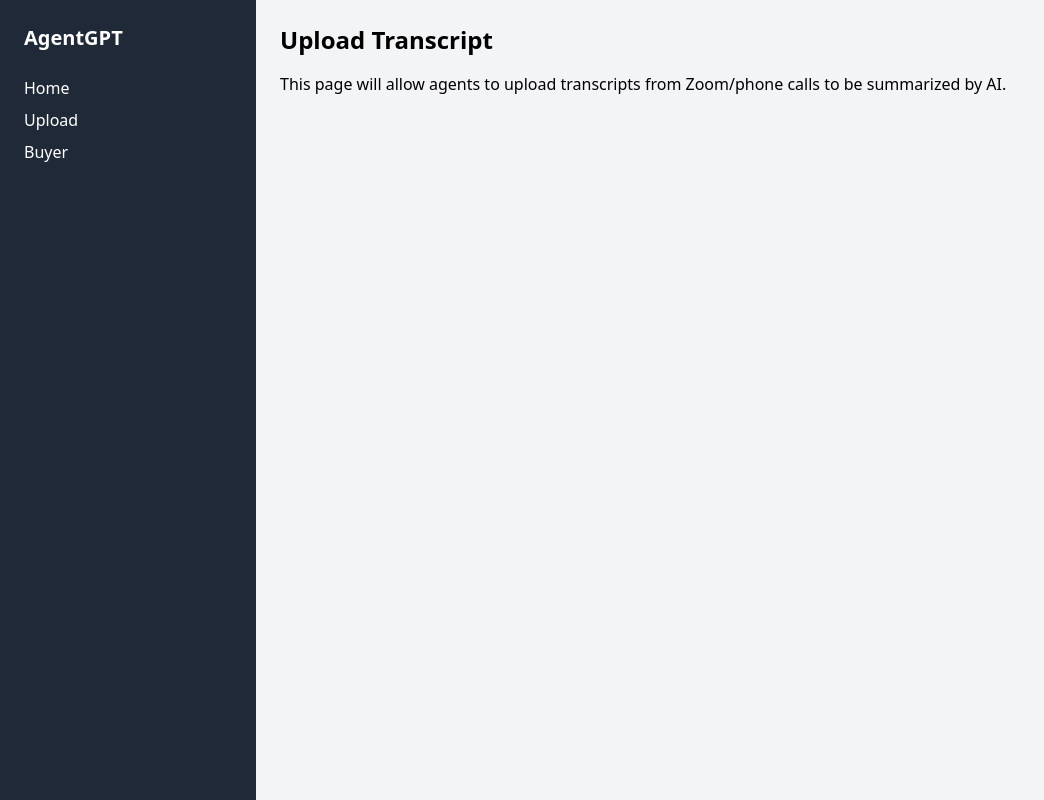
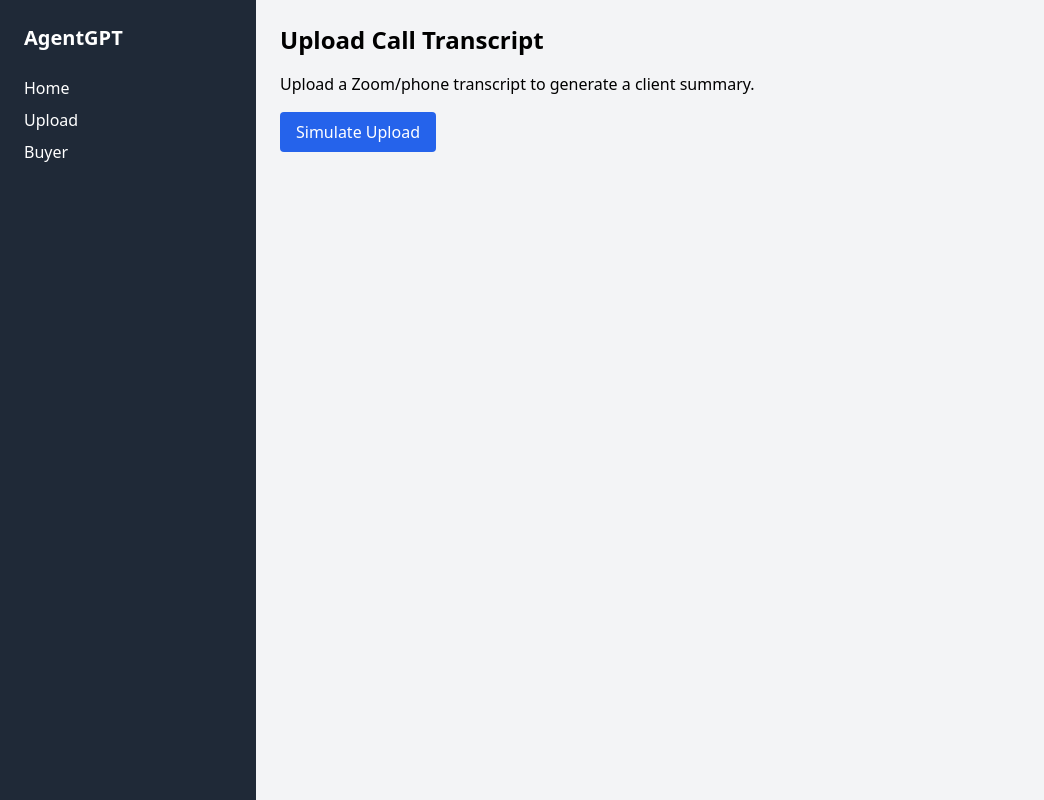
Before and after one commit to malsarraf98/agentgpt-prototype, a Next.js app: page /upload in a window 1280 px wide. Shown: the whole page, without its empty margins (0-1044 px from the left). Built offline with nearby package versions, Linux system fonts and the light colour scheme.

Commit message:
Update upload.js

```diff
--- a/pages/upload.js
+++ b/pages/upload.js
@@ -1,9 +1,49 @@
+import { useState } from "react";
 
 export default function Upload() {
+  const [summary, setSummary] = useState(null);
+
+  const handleUpload = () => {
+    // Mock summary for now — replace with actual GPT output later
+    setSummary({
+      clientType: "Buyer",
+      profile: "Young couple looking for a starter home in Newton around $1.5M.",
+      timeline: "Looking to purchase within 3–6 months.",
+      actionItems: [
+        "Send 5 recent comps under $1.6M in Newton.",
+        "Schedule follow-up call for next week.",
+        "Discuss lender pre-approval process."
+      ],
+      nextMeeting: "Next call: Friday at 10 AM to review comps and financing."
+    });
+  };
+
   return (
     <div>
-      <h1 className="text-2xl font-bold mb-4">Upload Transcript</h1>
-      <p>This page will allow agents to upload transcripts from Zoom/phone calls to be summarized by AI.</p>
+      <h1 className="text-2xl font-bold mb-4">Upload Call Transcript</h1>
+      <p className="mb-4">Upload a Zoom/phone transcript to generate a client summary.</p>
+      <button
+        onClick={handleUpload}
+        className="bg-blue-600 text-white px-4 py-2 rounded hover:bg-blue-700"
+      >
+        Simulate Upload
+      </button>
+
+      {summary && (
+        <div className="mt-6 border p-4 bg-white rounded shadow">
+          <h2 className="text-xl font-semibold mb-2">Client Summary</h2>
+          <p><strong>Type:</strong> {summary.clientType}</p>
+          <p><strong>Profile:</strong> {summary.profile}</p>
+          <p><strong>Timeline:</strong> {summary.timeline}</p>
+          <p className="mt-2 font-semibold">Action Items:</p>
+          <ul className="list-disc list-inside">
+            {summary.actionItems.map((item, idx) => (
+              <li key={idx}>{item}</li>
+            ))}
+          </ul>
+          <p className="mt-2"><strong>Next Meeting:</strong> {summary.nextMeeting}</p>
+        </div>
+      )}
     </div>
   );
 }
```
